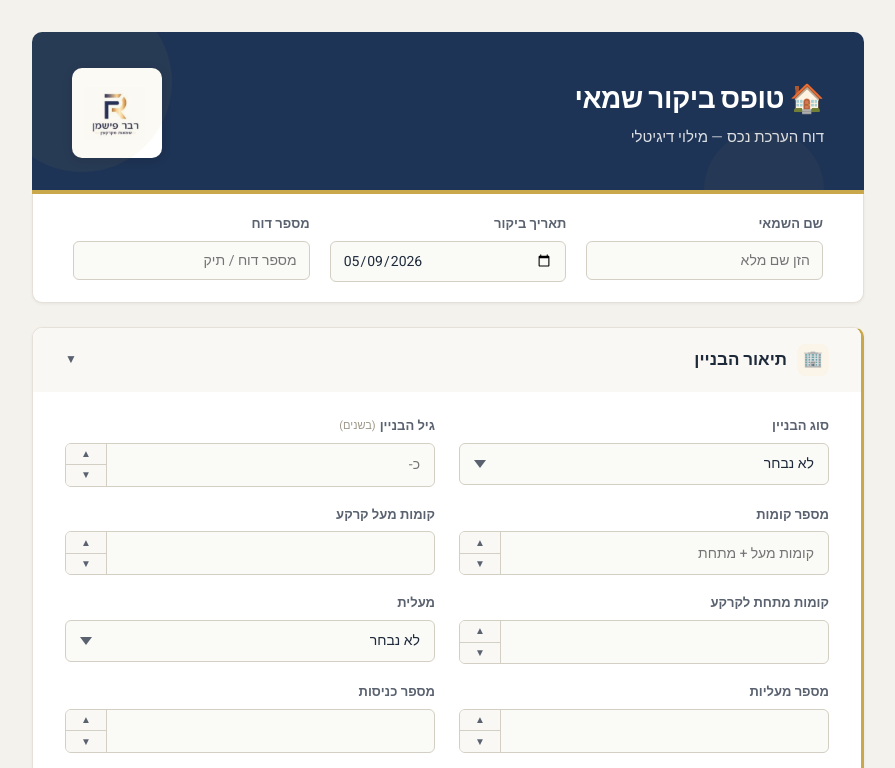
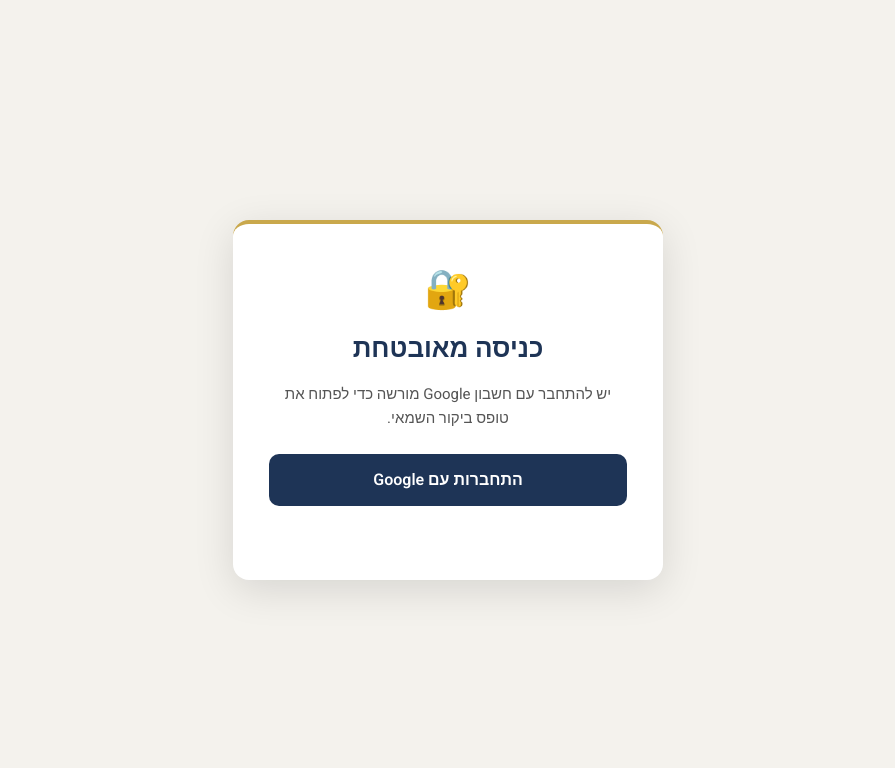
Before and after one commit to ohademri/realestate-app, a plain HTML site: page index.html in a window 1280 px wide. Shown: the top 768 px of the page, without its empty margins (192-1087 px from the left). Drawn offline with Linux system fonts and the light colour scheme; no server answers.

Commit message:
Add files via upload

```diff
--- /dev/null
+++ b/firebase-auth.js
@@ -0,0 +1,234 @@
+import { initializeApp } from "https://www.gstatic.com/firebasejs/10.12.2/firebase-app.js";
+import {
+  getAuth,
+  GoogleAuthProvider,
+  signInWithPopup,
+  signOut,
+  onAuthStateChanged
+} from "https://www.gstatic.com/firebasejs/10.12.2/firebase-auth.js";
+
+const firebaseConfig = {
+  apiKey: "AIzaSyDQ-rOuYT4HcwsH8hISOqsKYil-nOYINUI",
+  authDomain: "realestate-app-736be.firebaseapp.com",
+  projectId: "realestate-app-736be"
+};
+
+const allowedUsers = [
+  "ohademri@gmail.com",
+  "raberroee@gmail.com"
+];
+
+const app = initializeApp(firebaseConfig);
+const auth = getAuth(app);
+const provider = new GoogleAuthProvider();
+provider.setCustomParameters({ prompt: "select_account" });
+
+function normalizeEmail(email) {
+  return (email || "").trim().toLowerCase();
+}
+
+function createLoginOverlay() {
+  if (document.getElementById("auth-overlay")) return;
+
+  const overlay = document.createElement("div");
+  overlay.id = "auth-overlay";
+
+  overlay.innerHTML = `
+    <div class="auth-card" role="dialog" aria-modal="true" aria-labelledby="auth-title">
+      <div class="auth-logo">🔐</div>
+      <h1 id="auth-title">כניסה מאובטחת</h1>
+      <p>יש להתחבר עם חשבון Google מורשה כדי לפתוח את טופס ביקור השמאי.</p>
+      <button id="google-login-btn" type="button">התחברות עם Google</button>
+      <div id="auth-error" aria-live="polite"></div>
+    </div>
+  `;
+
+  const style = document.createElement("style");
+  style.id = "auth-style";
+
+  style.innerHTML = `
+    #auth-overlay {
+      position: fixed;
+      inset: 0;
+      background: #f4f2ed;
+      display: flex;
+      align-items: center;
+      justify-content: center;
+      z-index: 99999;
+      direction: rtl;
+      font-family: Heebo, Arial, sans-serif;
+      padding: 20px;
+    }
+
+    .auth-card {
+      background: #fff;
+      padding: 36px;
+      border-radius: 16px;
+      box-shadow: 0 10px 40px rgba(0,0,0,0.12);
+      text-align: center;
+      max-width: 430px;
+      width: 100%;
+      border-top: 4px solid #c9a84c;
+    }
+
+    .auth-logo {
+      font-size: 38px;
+      margin-bottom: 8px;
+    }
+
+    .auth-card h1 {
+      margin: 0 0 12px;
+      color: #1e3456;
+      font-size: 26px;
+    }
+
+    .auth-card p {
+      margin: 0 0 24px;
+      color: #555;
+      line-height: 1.6;
+      font-size: 15px;
+    }
+
+    #google-login-btn {
+      background: #1e3456;
+      color: white;
+      border: none;
+      padding: 14px 22px;
+      border-radius: 10px;
+      cursor: pointer;
+      font-size: 16px;
+      width: 100%;
+      font-family: Heebo, Arial, sans-serif;
+      font-weight: 600;
+      -webkit-tap-highlight-color: transparent;
+      touch-action: manipulation;
+    }
+
+    #google-login-btn:hover,
+    #google-login-btn:focus {
+      background: #152744;
+      outline: none;
+    }
+
+    #auth-error {
+      margin-top: 16px;
+      color: #a63d2f;
+      font-size: 14px;
+      min-height: 22px;
+    }
+
+    #logout-btn {
+      position: fixed;
+      top: 12px;
+      left: 12px;
+      z-index: 9999;
+      background: #1e3456;
+      color: white;
+      border: none;
+      border-radius: 8px;
+      padding: 9px 12px;
+      cursor: pointer;
+      font-family: Heebo, Arial, sans-serif;
+      font-size: 13px;
+      box-shadow: 0 2px 10px rgba(0,0,0,0.12);
+      max-width: calc(100vw - 24px);
+      white-space: nowrap;
+      overflow: hidden;
+      text-overflow: ellipsis;
+      -webkit-tap-highlight-color: transparent;
+      touch-action: manipulation;
+    }
+
+    @media (max-width: 640px) {
+      .auth-card {
+        padding: 28px 20px;
+      }
+
+      .auth-card h1 {
+        font-size: 23px;
+      }
+
+      #logout-btn {
+        top: auto;
+        bottom: calc(12px + env(safe-area-inset-bottom));
+        left: 12px;
+        font-size: 12px;
+      }
+    }
+  `;
+
+  document.head.appendChild(style);
+  document.body.appendChild(overlay);
+
+  document.getElementById("google-login-btn").addEventListener("click", async () => {
+    const errorEl = document.getElementById("auth-error");
+    errorEl.innerText = "";
+
+    try {
+      await signInWithPopup(auth, provider);
+    } catch (err) {
+      errorEl.innerText = "ההתחברות נכשלה. בדוק שהדומיין מוגדר ב-Firebase ונסה שוב.";
+      console.error("Google sign-in failed", err);
+    }
+  });
+}
+
+function showUnauthorized(email) {
+  document.documentElement.classList.remove("auth-pending");
+  document.body.innerHTML = `
+    <div style="display:flex;align-items:center;justify-content:center;min-height:100vh;background:#f4f2ed;font-family:Heebo,Arial,sans-serif;direction:rtl;padding:20px;text-align:center;">
+      <div style="background:white;padding:36px;border-radius:16px;max-width:520px;box-shadow:0 10px 40px rgba(0,0,0,0.12);border-top:4px solid #a63d2f;">
+        <h1 style="color:#a63d2f;margin-top:0;">אין הרשאה</h1>
+        <p style="line-height:1.7;">המשתמש ${email ? `<strong>${email}</strong>` : "הזה"} אינו מורשה להשתמש במערכת.</p>
+        <button id="try-different-user" style="background:#1e3456;color:white;border:none;border-radius:10px;padding:12px 18px;cursor:pointer;font-family:Heebo,Arial,sans-serif;">נסה משתמש אחר</button>
+      </div>
+    </div>
+  `;
+
+  document.getElementById("try-different-user").addEventListener("click", async () => {
+    await signOut(auth);
+    location.reload();
+  });
+}
+
+function addLogoutButton(user) {
+  const existing = document.getElementById("logout-btn");
+  if (existing) existing.remove();
+
+  const btn = document.createElement("button");
+  btn.id = "logout-btn";
+  btn.type = "button";
+  btn.innerText = `התנתק (${user.email})`;
+  btn.title = "התנתקות";
+
+  btn.addEventListener("click", async () => {
+    await signOut(auth);
+    location.reload();
+  });
+
+  document.body.appendChild(btn);
+}
+
+createLoginOverlay();
+
+onAuthStateChanged(auth, async (user) => {
+  const overlay = document.getElementById("auth-overlay");
+
+  if (!user) {
+    document.documentElement.classList.add("auth-pending");
+    if (overlay) overlay.style.display = "flex";
+    return;
+  }
+
+  const email = normalizeEmail(user.email);
+
+  if (!allowedUsers.includes(email)) {
+    await signOut(auth);
+    showUnauthorized(email);
+    return;
+  }
+
+  if (overlay) overlay.remove();
+  document.documentElement.classList.remove("auth-pending");
+  addLogoutButton(user);
+});
--- a/index.html
+++ b/index.html
@@ -12,6 +12,9 @@
 <link href="logo.jpg" rel="apple-touch-icon"/>
 <link href="styles.css" rel="stylesheet"/>
 <title>טופס ביקור שמאי</title>
+
+<script>document.documentElement.classList.add("auth-pending");</script>
+<style>html.auth-pending body > .container, html.auth-pending #toast, html.auth-pending #saveIndicator { visibility: hidden; }</style>
 </head>
 <body>
 <div class="container">
@@ -369,5 +372,6 @@
 <div class="toast" id="toast"></div>
 <div class="save-indicator" id="saveIndicator">💾 נשמר</div>
 <script defer="" src="app.js"></script>
+<script type="module" src="./firebase-auth.js"></script>
 </body>
 </html>
```
Also changed, not shown: README.md.
